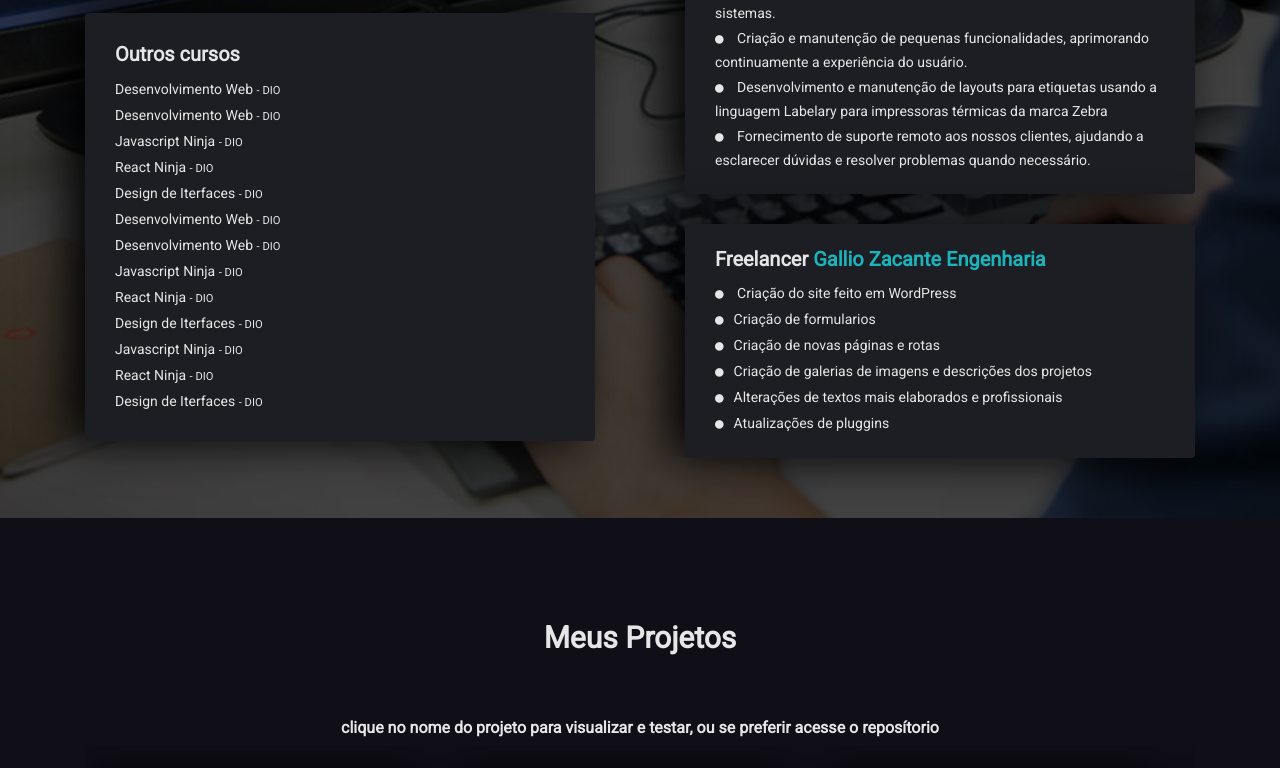
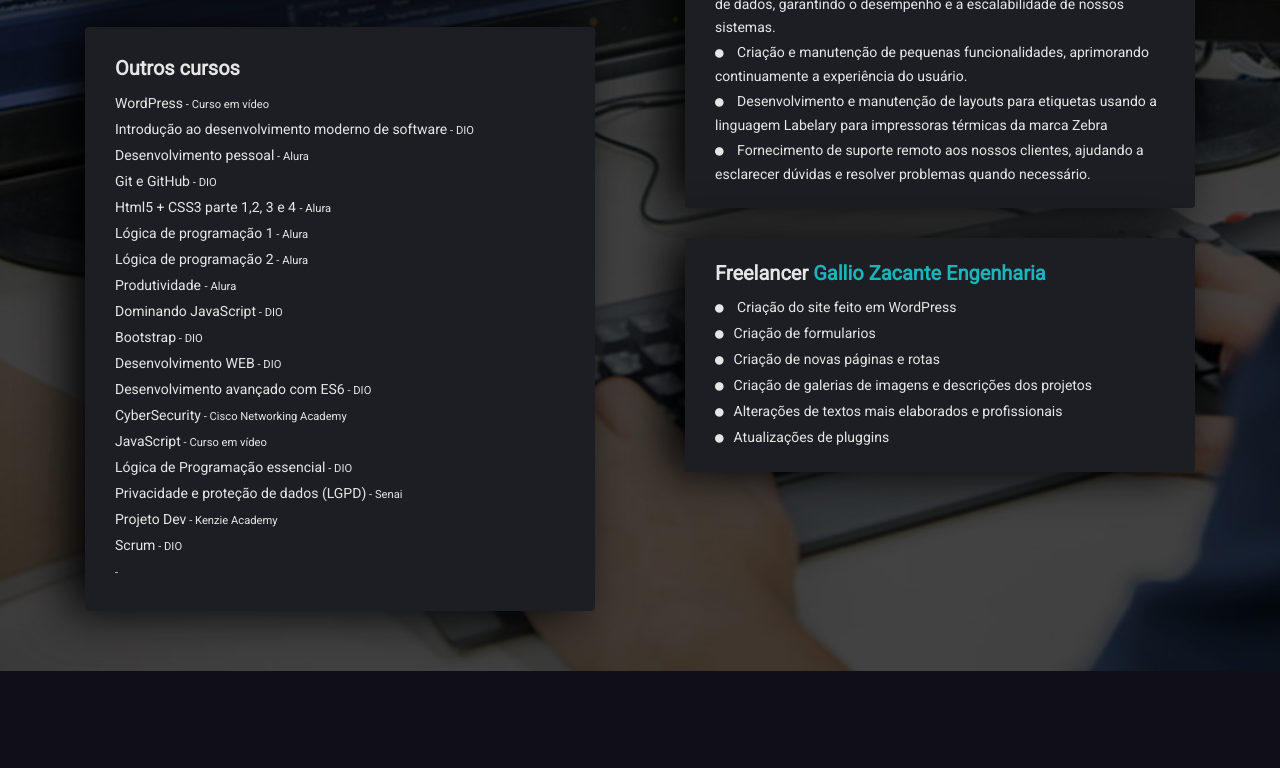
Before and after one commit to BrunooSanttana/PortifolioBS, a plain HTML site: page index.html in a window 1280 px wide. Shown: the part 2632-3400 px from the top of the page. Drawn offline with Linux system fonts and the light colour scheme.

Commit message:
[added] new cursos completed

```diff
--- a/index.html
+++ b/index.html
@@ -179,8 +179,9 @@
                                 <li><span>TypeScript</span></li>
                             </ul>
                         </div>
-                        <a href="assets/Bruno Santana CV DEV.pdf" class="btn btn-fill wow fadeInUp" data-wow-duration="0.8s"
-                            data-wow-delay="0.4s">Downlaod CV <i class="fa fa-download"></i></a>
+                        <a href="assets/Bruno Santana CV DEV.pdf" class="btn btn-fill wow fadeInUp"
+                            data-wow-duration="0.8s" data-wow-delay="0.4s">Downlaod CV <i
+                                class="fa fa-download"></i></a>
                     </div>
                 </div>
             </div>
@@ -217,10 +218,7 @@
                         <i class="fa fa-code iron-color"></i>
                         <h3>Back-end</h3>
                         <p>
-                            Criação de formularios, criação de banco de banco de dados e tabelas, Lorem ipsum, dolor sit
-                            amet consectetur adipisicing elit. Aspernatur est ab magni dolor esse nisi illum, doloremque
-                            incidunt fugiat mollitia nam repellat. Et inventore ipsam fuga voluptate? Porro, ad
-                            laudantium.
+                            Criação de formularios, criação do banco de dados, criação de colunas e tabelas
                         </p>
                     </div>
                 </div>
@@ -230,7 +228,8 @@
                         <i class="fa fa-object-ungroup sky-color"></i>
                         <h3>Serviços Gerais</h3>
                         <p>
-                            Criação de politicas de privacidade, reestruturação de site, publicações via apple store e
+                            Criação de politicas de privacidade, reestruturação de site, criação de sites, publicações
+                            via apple store e
                             google play, manutenções de site, formatação de computador, dominio para seu site
                             <br><br><br><br>
                         </p>
@@ -277,19 +276,26 @@
                                     data-wow-delay="0.6s">
                                     <h4>Outros cursos</h4>
                                     <ul>
-                                        <li>Desenvolvimento Web <span class="small"> - DIO</span></li>
-                                        <li>Desenvolvimento Web <span class="small"> - DIO</span></li>
-                                        <li>Javascript Ninja <span class="small"> - DIO</span></li>
-                                        <li>React Ninja <span class="small"> - DIO</span></li>
-                                        <li>Design de Iterfaces <span class="small"> - DIO</span></li>
-                                        <li>Desenvolvimento Web <span class="small"> - DIO</span></li>
-                                        <li>Desenvolvimento Web <span class="small"> - DIO</span></li>
-                                        <li>Javascript Ninja <span class="small"> - DIO</span></li>
-                                        <li>React Ninja <span class="small"> - DIO</span></li>
-                                        <li>Design de Iterfaces <span class="small"> - DIO</span></li>
-                                        <li>Javascript Ninja <span class="small"> - DIO</span></li>
-                                        <li>React Ninja <span class="small"> - DIO</span></li>
-                                        <li>Design de Iterfaces <span class="small"> - DIO</span></li>
+                                        <li> WordPress<span class="small"> - Curso em vídeo </span></li>
+                                        <li> Introdução ao desenvolvimento moderno de software<span class="small"> -
+                                                DIO</span></li>
+                                        <li> Desenvolvimento pessoal<span class="small"> - Alura</span></li>
+                                        <li> Git e GitHub<span class="small"> - DIO </span></li>
+                                        <li>Html5 + CSS3 parte 1,2, 3 e 4 <span class="small"> - Alura</span></li>
+                                        <li> Lógica de programação 1<span class="small"> - Alura </span></li>
+                                        <li> Lógica de programação 2<span class="small"> - Alura </span></li>
+                                        <li> Produtividade <span class="small"> - Alura</span></li>
+                                        <li> Dominando JavaScript<span class="small"> - DIO</span></li>
+                                        <li> Bootstrap<span class="small"> - DIO </span></li>
+                                        <li> Desenvolvimento WEB<span class="small"> - DIO</span></li>
+                                        <li> Desenvolvimento avançado com ES6<span class="small"> - DIO</span></li>
+                                        <li> CyberSecurity<span class="small"> - Cisco Networking Academy</span></li>
+                                        <li> JavaScript<span class="small"> - Curso em vídeo</span></li>
+                                        <li> Lógica de Programação essencial<span class="small"> - DIO</span></li>
+                                        <li> Privacidade e proteção de dados (LGPD)<span class="small"> - Senai</span></li>
+                                        <li> Projeto Dev<span class="small"> - Kenzie Academy</span></li>
+                                        <li> Scrum<span class="small"> - DIO</span></li>
+                                        <li> <span class="small"> - </span></li>
                                     </ul>
                                 </div>
                             </div>
```
